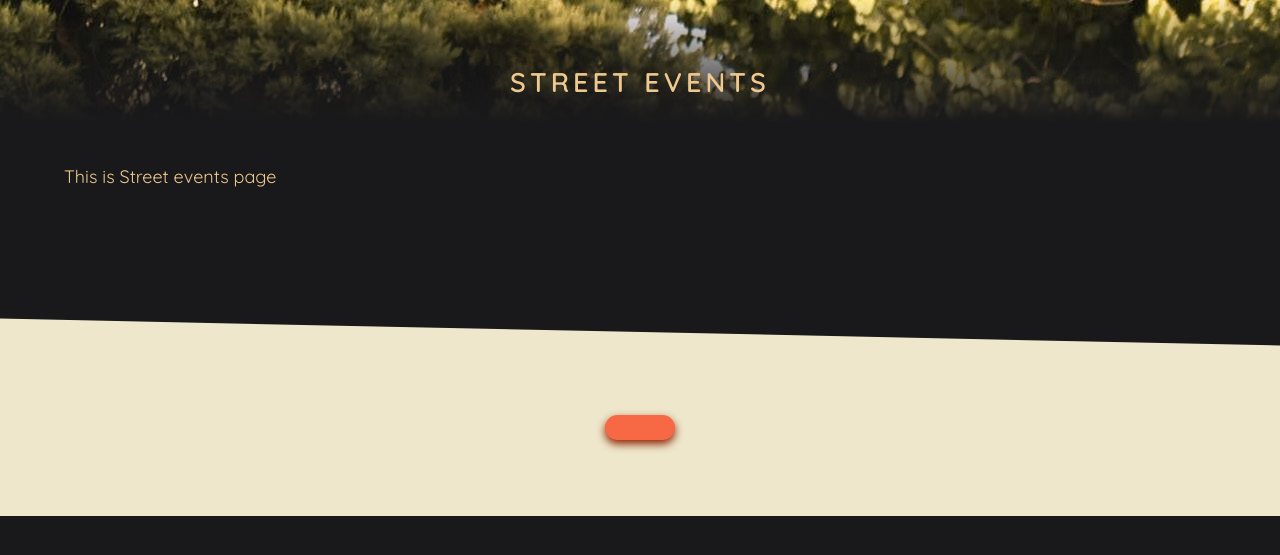
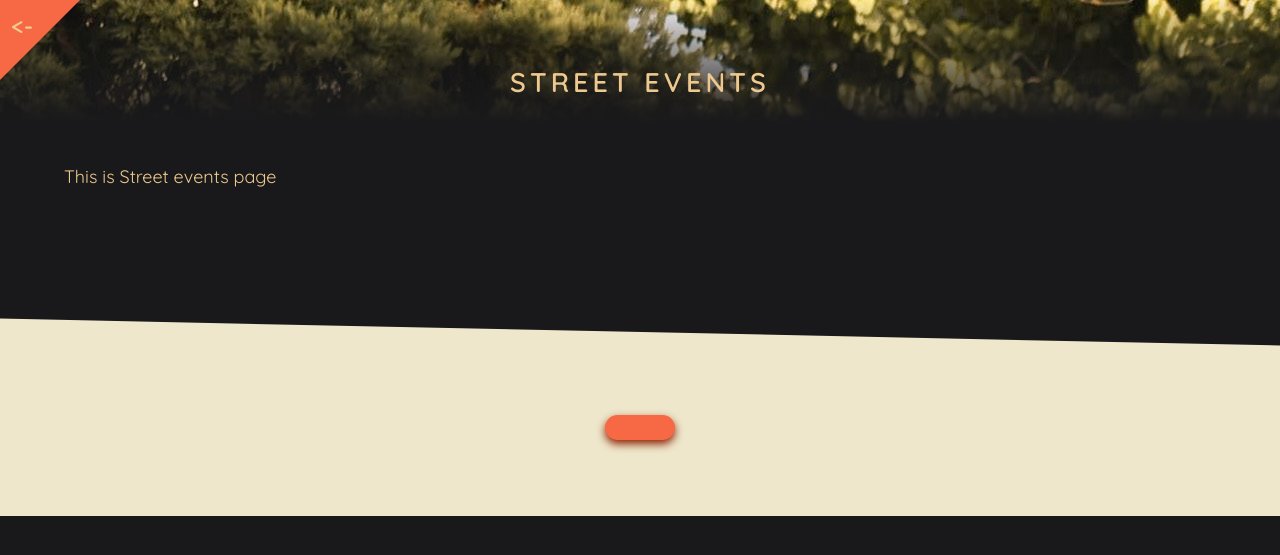
Before and after one commit to jimDragon/RUTC-Webpage, a Jekyll site: the page built from street_events.md, in a window 1280 px wide. Shown: the top 555 px of the page. Built offline with Jekyll 4.4.1, drawn with Linux system fonts in a browser that asks for light colours.

Commit message:
Finished default layout + Bug fixes

```diff
--- a/Gemfile
+++ b/Gemfile
@@ -3,3 +3,4 @@ source "https://rubygems.org"
 
 # gem "jekyll"
 gem "github-pages", group: :jekyll_plugins
+gem "jekyll-paginate"
--- a/_config.yml
+++ b/_config.yml
@@ -1,2 +1,4 @@
-baseusrl: /RUTC-Webpage/
+baseurl: /RUTC-Webpage
 exclude: ['README.md']
+plugins:
+  - jekyll-paginate
--- a/_includes/feed.html
+++ b/_includes/feed.html
@@ -8,7 +8,7 @@
             {% for post in site.posts  limit:3 %}
             <!-- post -->
             <div class="post-box">
-                <a class="post-box__link" href="{{ post.url }}">
+                <a class="post-box__link" href="{{ post.url | relative_url }}">
                     <h3 class="post-box__date">{{ post.date | date_to_string }}</h3>
                     <h3 class="post-box__title">{{ post.title }}</h3>
                 </a>
--- /dev/null
+++ b/_includes/top-scroll.html
@@ -0,0 +1,4 @@
+
+<button id="top-scroll" class="btn btn--top" title="Go to top">
+    <img src="assets/img/icons/top.svg">
+</button>
--- a/_layouts/default.html
+++ b/_layouts/default.html
@@ -15,6 +15,7 @@
 		{% assign page-title = page.title %}
 		<section id="{{ page-title | downcase }}">
 			<div class="cover-img">
+				<div class="btn-back"><a onclick="goBack()"><-</a></div>
 				<div class="page-title">
 					<h2>{{ page-title | upcase }}</h2>
 				</div>
@@ -32,5 +33,7 @@
 				<a href="{{ page.footer_link }}" class="btn btn--info btn--center">{{ page.footer_btn }}</a>
 			</div>
 		</div>
+
+		<script src="{{ "assets/js/modules.js" | relative_url }}"></script>
 	</body>
 </html>
--- a/_sass/partials/_buttons.scss
+++ b/_sass/partials/_buttons.scss
@@ -63,3 +63,17 @@
         }
     }
 }
+
+.btn-back {
+    position: absolute;
+    top: 0;
+    left: 0;
+    background-color: map-get($theme-colors, "orange");
+    clip-path: polygon(0 0, 0% 100%, 100% 0);
+    width: 5rem;
+    height: 5rem;
+    padding: 0.7rem;
+    font-weight: map-get($font-weights, "semibold");
+    font-size: 1.5rem;
+    cursor: pointer;
+}
--- a/assets/js/modules.js
+++ b/assets/js/modules.js
@@ -1,4 +1,7 @@
-// This js file is responsible for hamburger menu, scroll navigation and top scroll button
+---
+---
+// This js file is responsible for hamburger menu,
+// scroll navigation, top scroll button and history back button
 
 var menu = document.getElementById('menu');
 var nav = document.getElementById('nav');
@@ -58,9 +61,14 @@ $(document).ready(function(){
             scrollTop: 0
         }, 600, function() {
 
-        // Add hash (#) to URL when done scrolling (default click behavior)
-        // window.history.pushState({}, document.title, "/");
+        // Remove hashes from the url bar
+        window.history.pushState({}, document.title, "{{ site.baseurl }}/");
     });
         return false;
     });
 });
+
+// History back button
+function goBack() {
+  window.history.back();
+}
```
Also changed, not shown: _layouts/home.html (+3 -6 lines), Gemfile.lock. Lines whose indentation alone changed are shown as unchanged.
